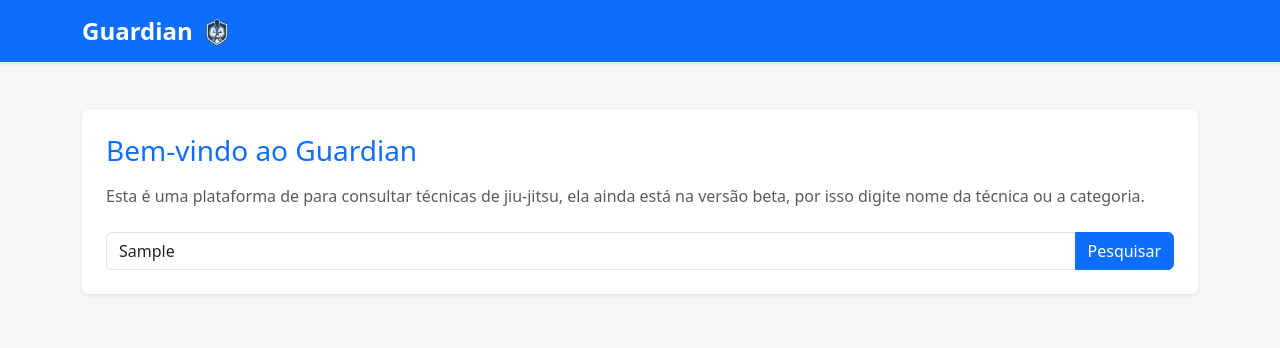
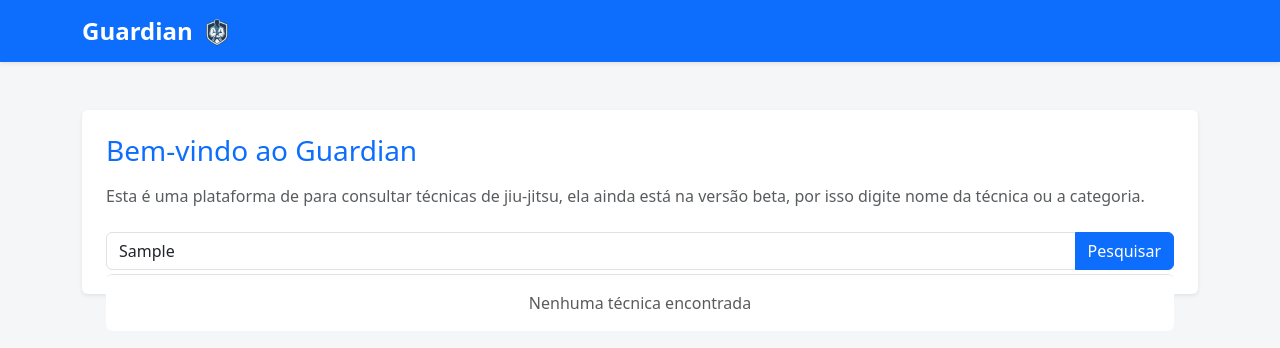
Before and after one commit to erichx-x/guardian-front-end, a Next.js app: page / in a window 1280 px wide. Both pictures are taken after typing "Sample" into the empty fields and a click on the button "Pesquisar". Shown: the top 348 px of the page. Built offline with nearby package versions, Linux system fonts and the light colour scheme.

Commit message:
feat: now it autocomplete the search

```diff
--- /dev/null
+++ b/src/app/page.module.css
@@ -0,0 +1,34 @@
+ .autocompleteContainer {
+   position: absolute;
+   top: 100%;
+   left: 0;
+   right: 0;
+   z-index: 1050;
+   margin-top: 0.25rem;
+   max-height: 300px;
+   overflow-y: auto;
+   border-radius: 0.375rem;
+   background-color: #fff;
+ }
+
+ .dropdownItem {
+   min-height: 44px;
+   /* Mobile touch target */
+   display: flex !important;
+   flex-direction: column;
+   justify-content: center;
+   border-left: 0;
+   border-right: 0;
+   cursor: pointer;
+ }
+
+ .dropdownItem:first-child {
+   border-top-left-radius: 0.375rem;
+   border-top-right-radius: 0.375rem;
+ }
+
+ .dropdownItem:last-child {
+   border-bottom-left-radius: 0.375rem;
+   border-bottom-right-radius: 0.375rem;
+   border-bottom: 0;
+ }
--- a/src/app/page.tsx
+++ b/src/app/page.tsx
@@ -1,10 +1,74 @@
 "use client";
 
-import { Container, Card, Form, Button, InputGroup } from "react-bootstrap";
+import { useState, useEffect, useRef } from "react";
+import { Container, Card, Form, Button, InputGroup, ListGroup } from "react-bootstrap";
+import techniquesData from "../../data/techniques.json";
+import styles from "./page.module.css";
+
+interface Technique {
+  technique: string;
+  category: string;
+  description: string;
+}
 
 export default function Home() {
+  const [searchTerm, setSearchTerm] = useState("");
+  const [debouncedTerm, setDebouncedTerm] = useState("");
+  const [results, setResults] = useState<Technique[]>([]);
+  const [showDropdown, setShowDropdown] = useState(false);
+  const containerRef = useRef<HTMLDivElement>(null);
+
+  useEffect(() => {
+    const handler = setTimeout(() => {
+      setDebouncedTerm(searchTerm);
+    }, 300);
+    return () => clearTimeout(handler);
+  }, [searchTerm]);
+
+  useEffect(() => {
+    const term = debouncedTerm.trim().toLowerCase();
+
+    if (term.length < 2) {
+      setResults([]);
+      setShowDropdown(false);
+      return;
+    }
+
+    const scoredTechniques = techniquesData.techniques.map((item) => {
+      let score = 0;
+      const title = (item.technique || "").toLowerCase();
+      const desc = (item.description || "").toLowerCase();
+      const cat = (item.category || "").toLowerCase();
+
+      if (title.includes(term)) score += 100;
+      if (cat.includes(term)) score += 80;
+      if (desc.includes(term)) score += 50;
+
+      return { item, score };
+    });
+
+    const filtered = scoredTechniques
+      .filter((t) => t.score > 0)
+      .sort((a, b) => b.score - a.score)
+      .slice(0, 6)
+      .map((t) => t.item);
+
+    setResults(filtered);
+    setShowDropdown(true);
+  }, [debouncedTerm]);
+
+  useEffect(() => {
+    function handleClickOutside(event: MouseEvent) {
+      if (containerRef.current && !containerRef.current.contains(event.target as Node)) {
+        setShowDropdown(false);
+      }
+    }
+    document.addEventListener("mousedown", handleClickOutside);
+    return () => document.removeEventListener("mousedown", handleClickOutside);
+  }, []);
+
   return (
-    <main style={{ padding: "2rem 0" }}>
+    <main style={{ padding: "2rem 0", height: "calc(100vh - 62px)" }}>
       <Container>
         <Card className="border-0 shadow-sm mt-3">
           <Card.Body className="p-4">
@@ -13,16 +77,55 @@ export default function Home() {
               Esta é uma plataforma de para consultar técnicas de jiu-jitsu, ela ainda está na versão beta, por isso digite nome da técnica ou a categoria.
             </p>
             <Form onSubmit={(e) => e.preventDefault()}>
+              <div className="position-relative" ref={containerRef}>
                 <InputGroup>
                   <Form.Control
                     id="search"
                     placeholder="Digite o nome da técnica ou a categoria"
                     aria-label="Digite o nome da técnica ou a categoria"
+                    value={searchTerm}
+                    onChange={(e) => setSearchTerm(e.target.value)}
+                    onFocus={() => {
+                      if (debouncedTerm.trim().length >= 2) setShowDropdown(true);
+                    }}
+                    autoComplete="off"
                   />
                   <Button variant="primary" type="submit">
                     Pesquisar
                   </Button>
                 </InputGroup>
+
+                {showDropdown && (
+                  <div className={styles.autocompleteContainer}>
+                    <ListGroup className="shadow">
+                      {results.length > 0 ? (
+                        results.map((tech, index) => (
+                          <ListGroup.Item
+                            key={index}
+                            action
+                            className={styles.dropdownItem}
+                            onClick={() => {
+                              setSearchTerm(tech.technique);
+                              setShowDropdown(false);
+                            }}
+                          >
+                            <div className="d-flex flex-column">
+                              <span className="fw-bold">{tech.technique}</span>
+                              <small className="text-muted text-truncate w-100 d-inline-block">
+                                {tech.category} {tech.description && `- ${tech.description}`}
+                              </small>
+                            </div>
+                          </ListGroup.Item>
+                        ))
+                      ) : (
+                        <ListGroup.Item className={`text-muted text-center py-3 ${styles.dropdownItem}`}>
+                          Nenhuma técnica encontrada
+                        </ListGroup.Item>
+                      )}
+                    </ListGroup>
+                  </div>
+                )}
+              </div>
             </Form>
           </Card.Body>
         </Card>
```
Lines whose indentation alone changed are shown as unchanged.
